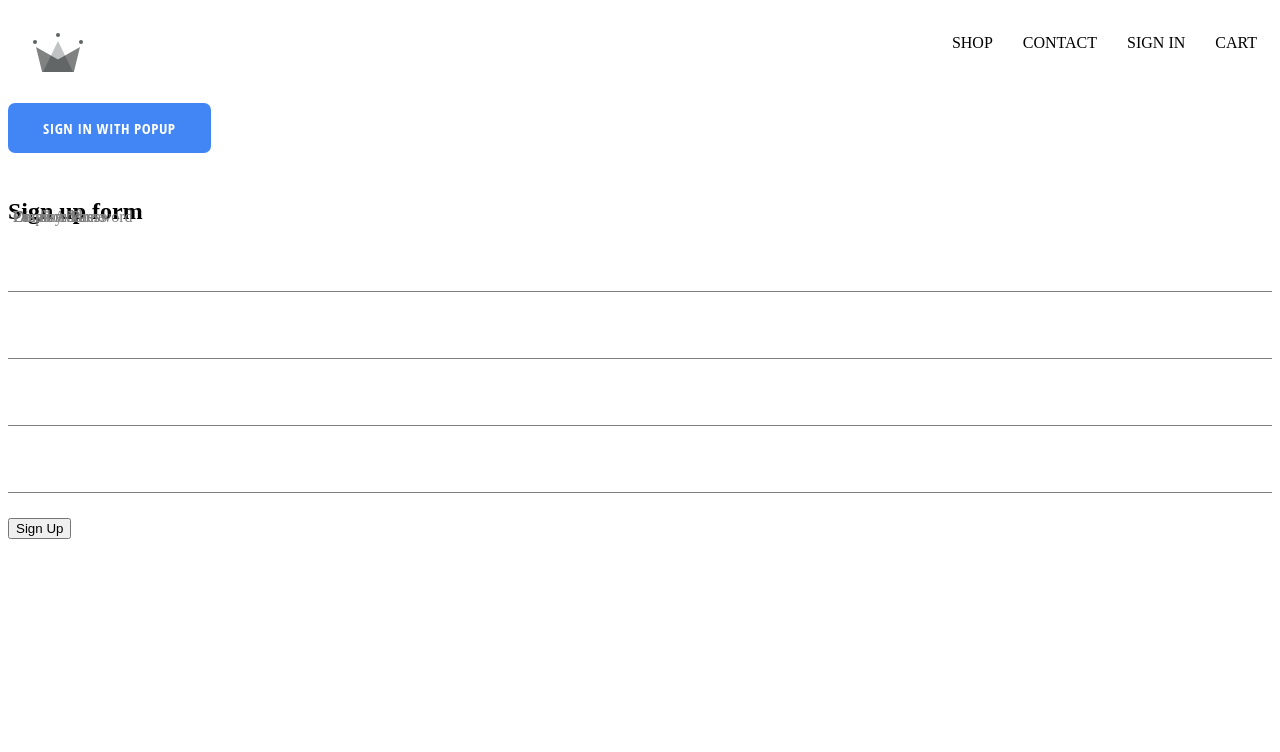
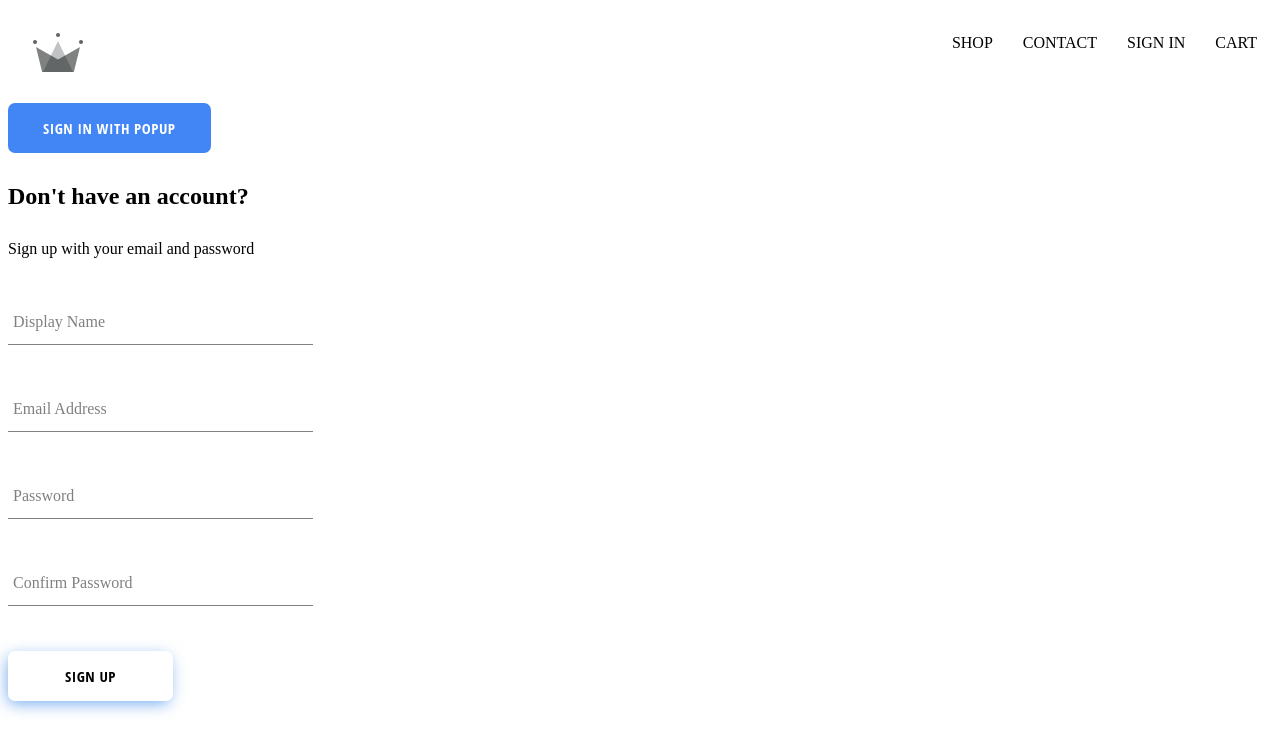
Before and after one commit to jahrulezfrancis/valid-clothing, a React (Create React App) app: page /sign-in in a window 1280 px wide. Shown: the top 752 px of the page. Built offline with nearby package versions, Linux system fonts and the light colour scheme.

Commit message:
Updating default input element to custom

```diff
--- a/src/Components/Sign-up/sign-up-form.component.jsx
+++ b/src/Components/Sign-up/sign-up-form.component.jsx
@@ -1,5 +1,7 @@
 import { useState } from "react"
 import { createAuthUserWithEmailAndPassword, createUserDocumentFromAuth } from "../Utils/Firebase/firebase-.utils";
+import Button from "../Button/buttton.component";
+import FormInput from "../Input/form-input.component";
 import "./sign-up-form.style.scss"
 
 const defaultFormFields = {
@@ -43,22 +45,19 @@ const SignUpForm = () => {
     }
 
     return (
-        <div className="group">
-            <h2>Sign up form</h2>
+        <div className="sign-up-form-container">
+            <h2>Don't have an account?</h2>
+            <span>Sign up with your email and password</span>
             <form onSubmit={handleSubmit}>
-                <label className="form-input-label" >Display Name</label>
-                <input className="form-input" name="displayName" type="text" onChange={handleChange} value={displayName} />
+                <FormInput label='Display Name' onChange={handleChange} required name="displayName" type="text" value={displayName} />
 
-                <label className="form-input-label" htmlFor="email">Email Address</label>
-                <input className="form-input" onChange={handleChange} name="email" type="email" value={email} />
+                <FormInput label='Email Address' onChange={handleChange} required name="email" type="email" value={email} />
 
-                <label className="form-input-label" htmlFor="password">Password</label>
-                <input className="form-input" onChange={handleChange} name="password" type="password" value={password} />
+                <FormInput label='Password' onChange={handleChange} required name="password" type="password" value={password} />
 
-                <label className="form-input-label" htmlFor="confirmPassword">Confirm Password</label>
-                <input className="form-input" onChange={handleChange} name="confirmPassword" type="password" value={confirmPassword} />
+                <FormInput label='Confirm Password' onChange={handleChange} required name="confirmPassword" type="password" value={confirmPassword} />
 
-                <button type='submit'>Sign Up</button>
+                <Button type='submit' buttonType='inverted' children="Sign Up" />
             </form>
         </div>
     )
--- a/src/Components/Sign-up/sign-up-form.style.scss
+++ b/src/Components/Sign-up/sign-up-form.style.scss
@@ -1,54 +1,9 @@
-$sub-color: grey;
-$main-color: black;
+.sign-up-form-container {
+    display: flex;
+    flex-direction: column;
+    width: 305px;
 
-@mixin shrinkLabel {
-  top: -14px;
-  font-size: 12px;
-  color: $main-color;
+    h2 {
+        padding: 10px 0px;
+    }
 }
-
-.group {
-  position: relative;
-  margin: 45px 0;
-
-  .form-input {
-    background: none;
-    background-color: white;
-    color: $sub-color;
-    font-size: 18px;
-    padding: 10px 10px 10px 5px;
-    display: block;
-    width: 100%;
-    border: none;
-    border-radius: 0;
-    border-bottom: 1px solid $sub-color;
-    margin: 25px 0;
-
-    &:focus {
-      outline: none;
-    }
-
-    &:focus ~ .form-input-label {
-      @include shrinkLabel();
-    }
-  }
-
-  input[type='password'] {
-    letter-spacing: 0.3em;
-  }
-
-  .form-input-label {
-    color: $sub-color;
-    font-size: 16px;
-    font-weight: normal;
-    position: absolute;
-    pointer-events: none;
-    left: 5px;
-    top: 10px;
-    transition: 300ms ease all;
-
-    &.shrink {
-      @include shrinkLabel();
-    }
-  }
-}
```
